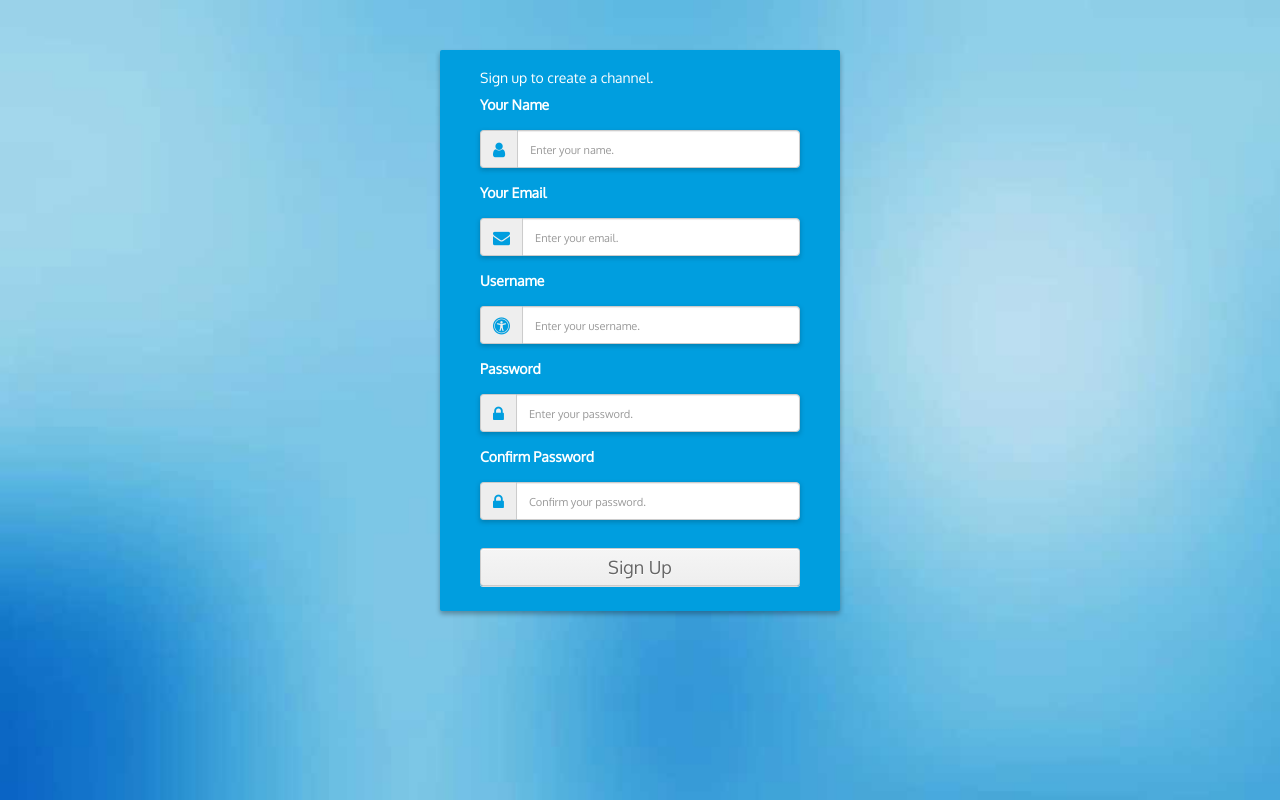
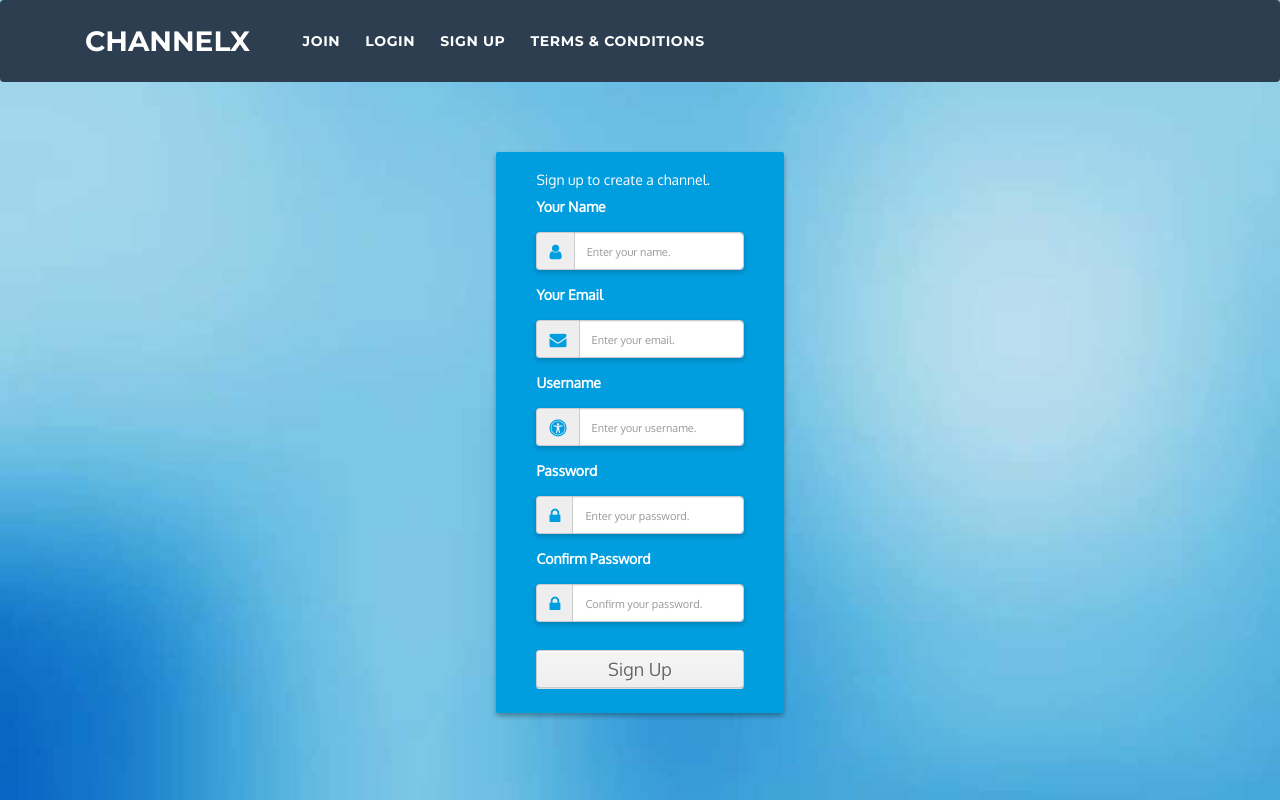
Before and after one commit to n1rv4n4/ChannelX, a Flask app: page /sign_up in a window 1280 px wide. Run offline with Flask 2, Linux system fonts and the light colour scheme; some libraries are stand-ins or nearby versions.

Commit message:
Update sign_up.html

```diff
--- a/templates/sign_up.html
+++ b/templates/sign_up.html
@@ -1,6 +1,15 @@
 <!DOCTYPE html>
 <html lang="en">
    <head>
+
+<meta charset="utf-8">
+      <meta name="description" content="ChannelX anonymous chat application.">
+      <meta name="author" content="ITU Software Engineering Course Group 3">
+      <title>ChannelX</title>
+      <link rel="stylesheet" href="https://maxcdn.bootstrapcdn.com/bootstrap/4.0.0-beta.2/css/bootstrap.min.css" integrity="sha384-PsH8R72JQ3SOdhVi3uxftmaW6Vc51MKb0q5P2rRUpPvrszuE4W1povHYgTpBfshb" crossorigin="anonymous">
+      <link href="https://fonts.googleapis.com/css?family=Montserrat:400,700" rel="stylesheet" type="text/css">
+      <link href="/static/css/freelancer.min.css" rel="stylesheet">
+
       <meta name="viewport" content="width=device-width, initial-scale=1">
       <link href="https://maxcdn.bootstrapcdn.com/bootstrap/3.3.7/css/bootstrap.min.css" rel="stylesheet">
       <link href="https://maxcdn.bootstrapcdn.com/font-awesome/4.6.1/css/font-awesome.min.css" rel="stylesheet">
@@ -10,7 +19,28 @@
       <link rel="icon" type="image/png" sizes="16x16" href="/static/images/favicon.png">
       <title>Sign Up</title>
    </head>
-   <body>
+   <body id="page-top">
+      <nav class="navbar navbar-expand-lg bg-secondary fixed-top text-uppercase" id="mainNav">
+         <div class="container">
+            <a class="navbar-brand js-scroll-trigger" href="/">ChannelX</a>
+            <div class="collapse navbar-collapse" id="navbarResponsive">
+               <ul class="navbar-nav ml-auto">
+                  <li class="nav-item mx-0 mx-lg-1">
+                     <a class="nav-link py-3 px-0 px-lg-3 rounded js-scroll-trigger" href="/join">join</a>
+                  </li>
+                  <li class="nav-item mx-0 mx-lg-1">
+                     <a class="nav-link py-3 px-0 px-lg-3 rounded js-scroll-trigger" href="/login">login</a>
+                  </li>
+                  <li class="nav-item mx-0 mx-lg-1">
+                     <a class="nav-link py-3 px-0 px-lg-3 rounded js-scroll-trigger" href="/sign_up">sign up</a>
+                  </li>
+                  <li class="nav-item mx-0 mx-lg-1">
+                     <a class="nav-link py-3 px-0 px-lg-3 rounded js-scroll-trigger" href="/terms_and_conditions">terms & conditions</a>
+                  </li>
+               </ul>
+            </div>
+         </div>
+      </nav>
       <div class="container">
          <div class="row main">
             <div class="main-login main-center">
```
